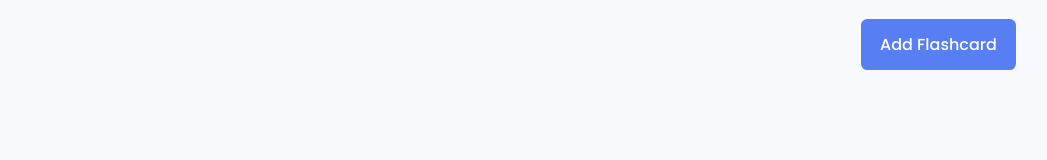
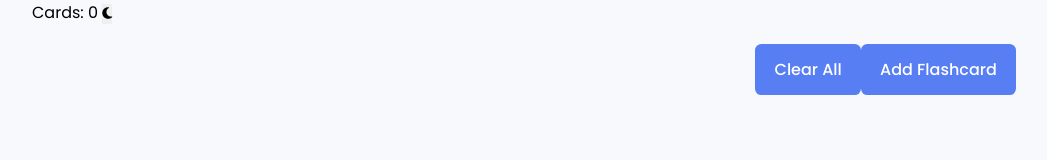
Before and after one commit to milesmoralis2411/flashcard-website, a plain HTML site: page index.html in a window 1280 px wide. Shown: the whole page, without its empty margins (108-1155 px from the left). Drawn offline with Linux system fonts and the light colour scheme.

Commit message:
Update index.html

```diff
--- a/index.html
+++ b/index.html
@@ -1,24 +1,29 @@
+<!-- index.html (unchanged except for the script reference) -->
 <!DOCTYPE html>
 <html lang="en">
   <head>
     <meta name="viewport" content="width=device-width, initial-scale=1.0" />
     <title>Flashcard App</title>
-    <!-- Font Awesome Icons -->
     <link
       rel="stylesheet"
       href="https://cdnjs.cloudflare.com/ajax/libs/font-awesome/6.1.2/css/all.min.css"
     />
-    <!-- Google Fonts -->
     <link
       href="https://fonts.googleapis.com/css2?family=Poppins:wght@400;500;600&display=swap"
       rel="stylesheet"
     />
-    <!-- Stylesheet -->
     <link rel="stylesheet" href="style.css" />
   </head>
   <body>
     <div class="container">
+      <div class="header-controls">
+        <span id="card-counter">Cards: 0</span>
+        <button id="toggle-dark-mode">
+          <i class="fa-solid fa-moon"></i>
+        </button>
+      </div>
       <div class="add-flashcard-con">
+        <button id="clear-all">Clear All</button>
         <button id="add-flashcard">Add Flashcard</button>
       </div>
 
```
